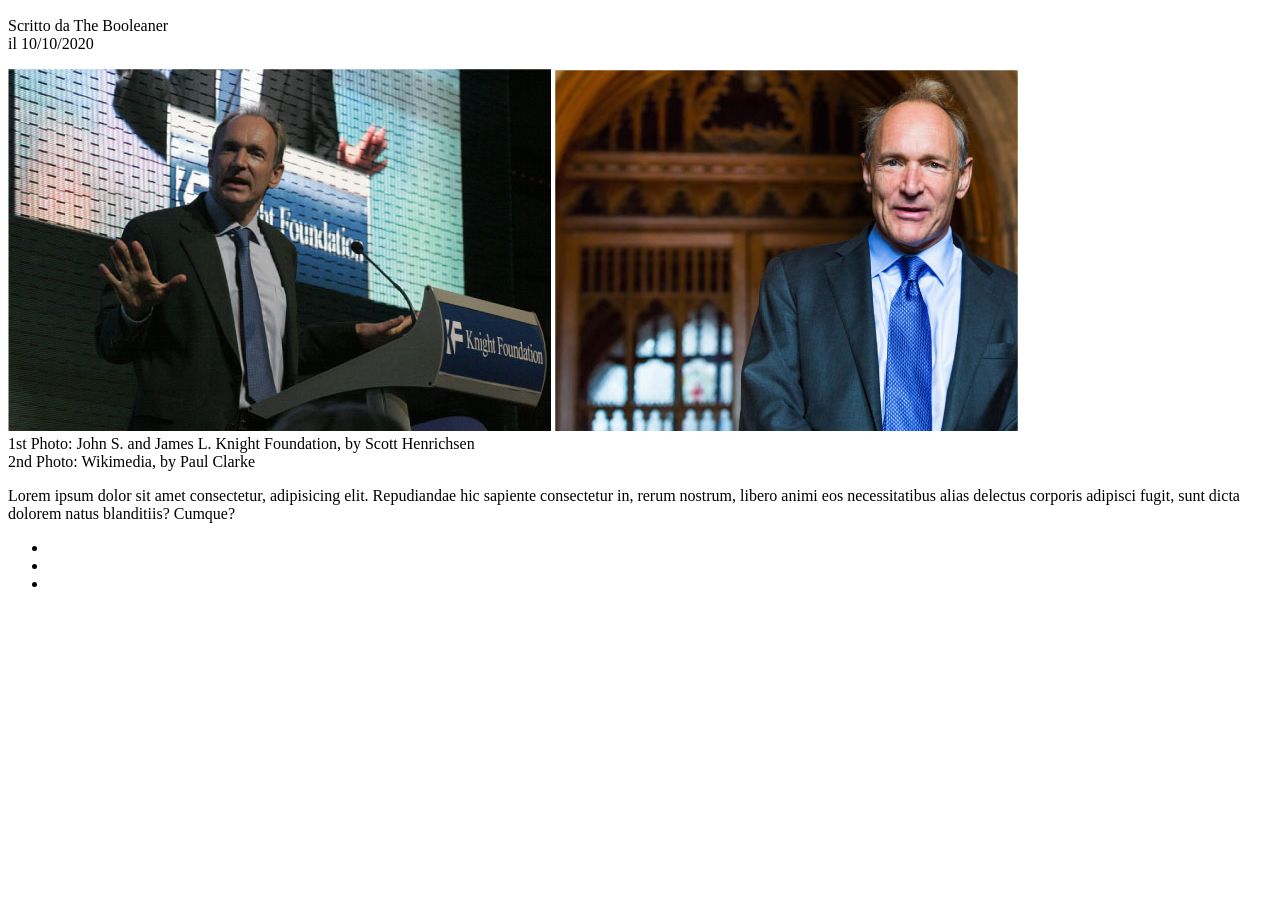
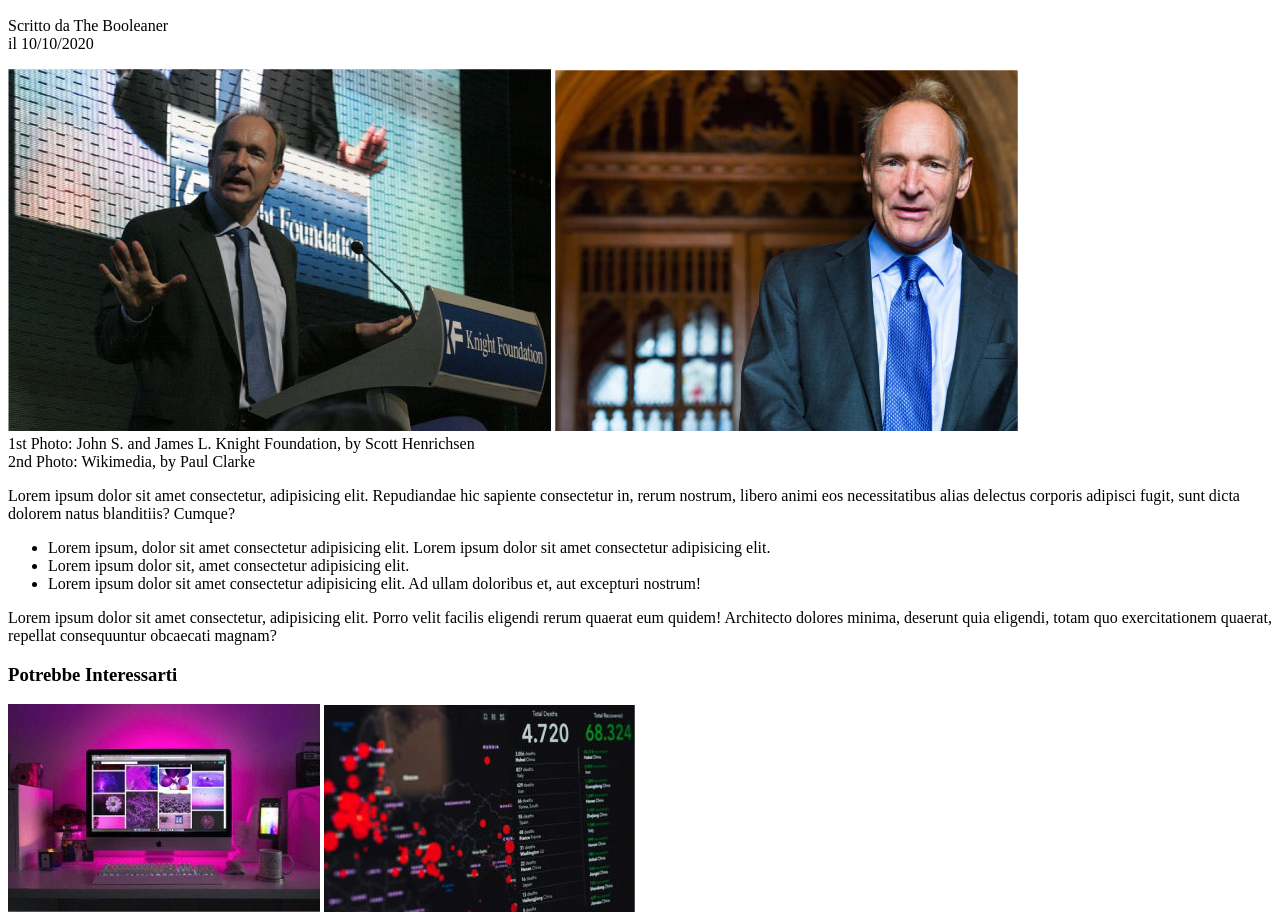
Before and after one commit to crifortini/html-css-boolaener, a plain HTML site: page index.html in a window 1280 px wide. Shown: the part 110-1034 px from the top of the page. Before the commit the page ends 800 px from the top, so only its background shows below. Drawn offline with Linux system fonts and the light colour scheme.

Commit message:
add image, h3

```diff
--- a/index.html
+++ b/index.html
@@ -24,11 +24,19 @@
              sunt dicta dolorem natus blanditiis? Cumque?</p>
 
              <ul>
-                <li></li>
-                <li></li>
-                 <li></li>
+                <li>Lorem ipsum, dolor sit amet consectetur adipisicing elit. Lorem ipsum dolor sit amet consectetur adipisicing elit.</li>
+                <li>Lorem ipsum dolor sit, amet consectetur adipisicing elit.</li>
+                <li>Lorem ipsum dolor sit amet consectetur adipisicing elit. Ad ullam doloribus et, aut excepturi nostrum!</li>
             </ul>
+
+            <p>Lorem ipsum dolor sit amet consectetur, adipisicing elit. Porro velit facilis eligendi rerum quaerat eum quidem!
+                Architecto dolores minima, deserunt quia eligendi, totam quo exercitationem quaerat,
+                repellat consequuntur obcaecati magnam?</p>
     </main>
-    <footer></footer>
+    <footer>
+        <h3>Potrebbe Interessarti</h3>
+        <img src="./img/monitor.jpg" alt="">
+        <img src="./img/grafico.jpg" alt="">
+    </footer>
 </body>
 </html>
```
Also changed, not shown: img/grafico.jpg (added), img/monitor.jpg (added).
